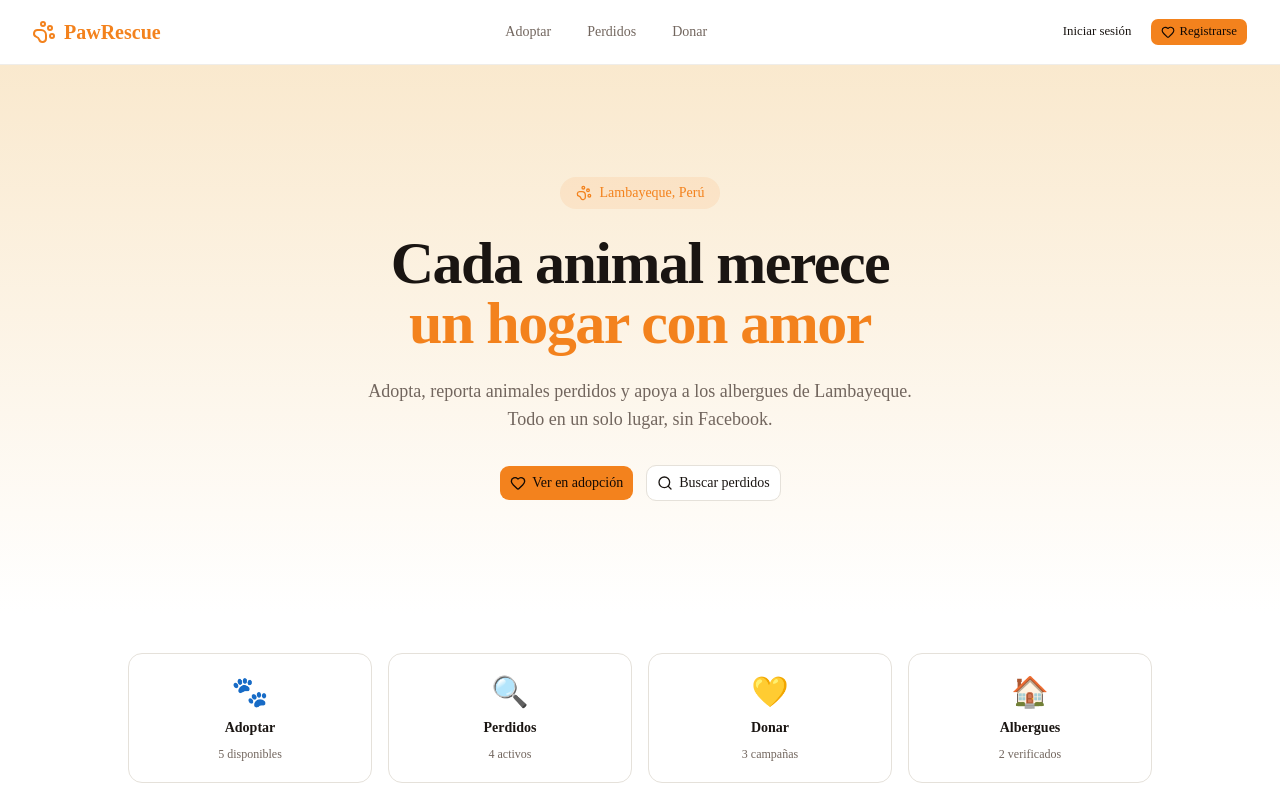
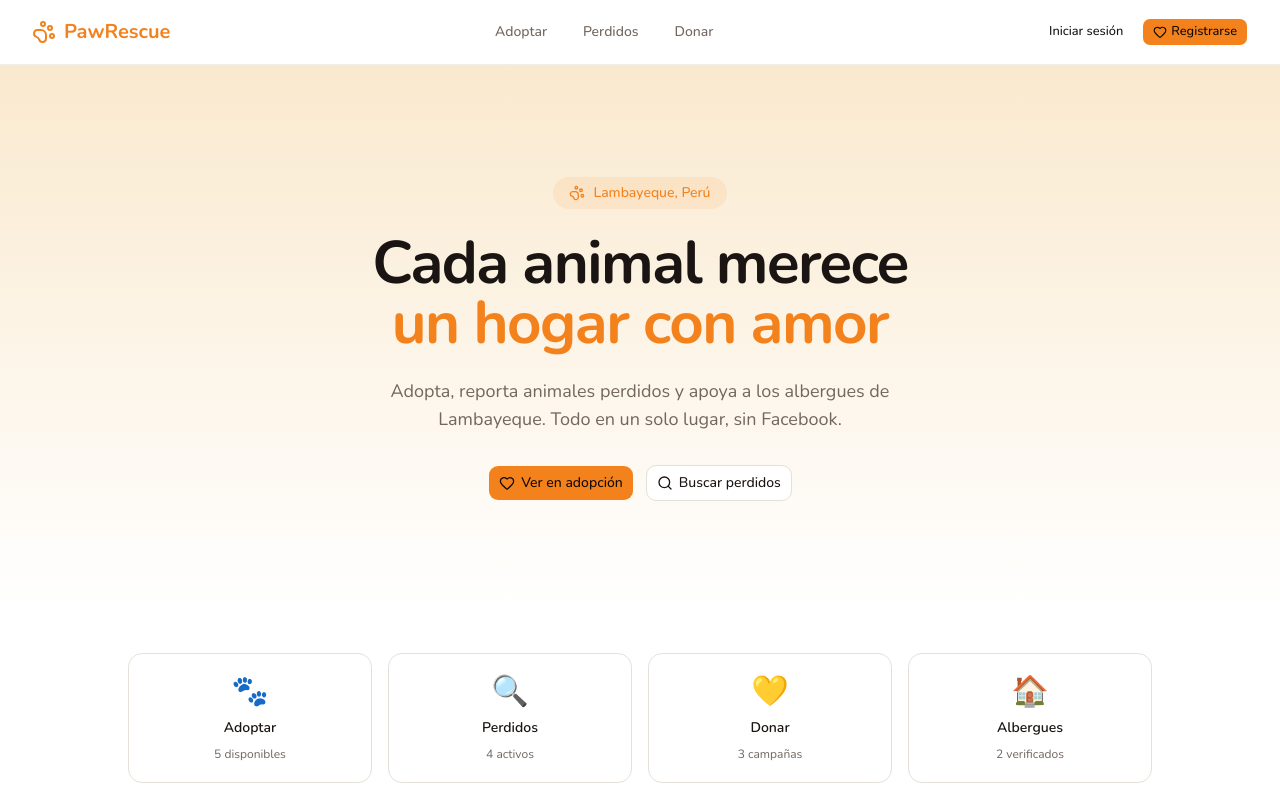
Before and after one commit to gonzalo-droid/pets-app, a Next.js app: page / in a window 1280 px wide. Shown: the top 800 px of the page. Built offline with nearby package versions, Linux system fonts and the light colour scheme.

Commit message:
feat: new fontFamily

```diff
--- a/src/app/globals.css
+++ b/src/app/globals.css
@@ -8,7 +8,7 @@
   --color-background: var(--background);
   --color-foreground: var(--foreground);
   --font-sans: var(--font-sans);
-  --font-mono: var(--font-geist-mono);
+  --font-mono: ui-monospace, monospace;
   --font-heading: var(--font-sans);
   --color-sidebar-ring: var(--sidebar-ring);
   --color-sidebar-border: var(--sidebar-border);
--- a/src/app/layout.tsx
+++ b/src/app/layout.tsx
@@ -1,10 +1,11 @@
 import type { Metadata } from 'next'
-import { Geist } from 'next/font/google'
+import { Nunito } from 'next/font/google'
 import './globals.css'
 
-const geist = Geist({
-  variable: '--font-geist-sans',
+const nunito = Nunito({
+  variable: '--font-sans',
   subsets: ['latin'],
+  weight: ['400', '500', '600', '700', '800'],
 })
 
 export const metadata: Metadata = {
@@ -28,7 +29,7 @@ export default function RootLayout({
   children: React.ReactNode
 }>) {
   return (
-    <html lang="es" className={`${geist.variable} h-full antialiased`}>
+    <html lang="es" className={`${nunito.variable} h-full antialiased`}>
       <body className="min-h-full flex flex-col bg-background text-foreground">
         {children}
       </body>
```
